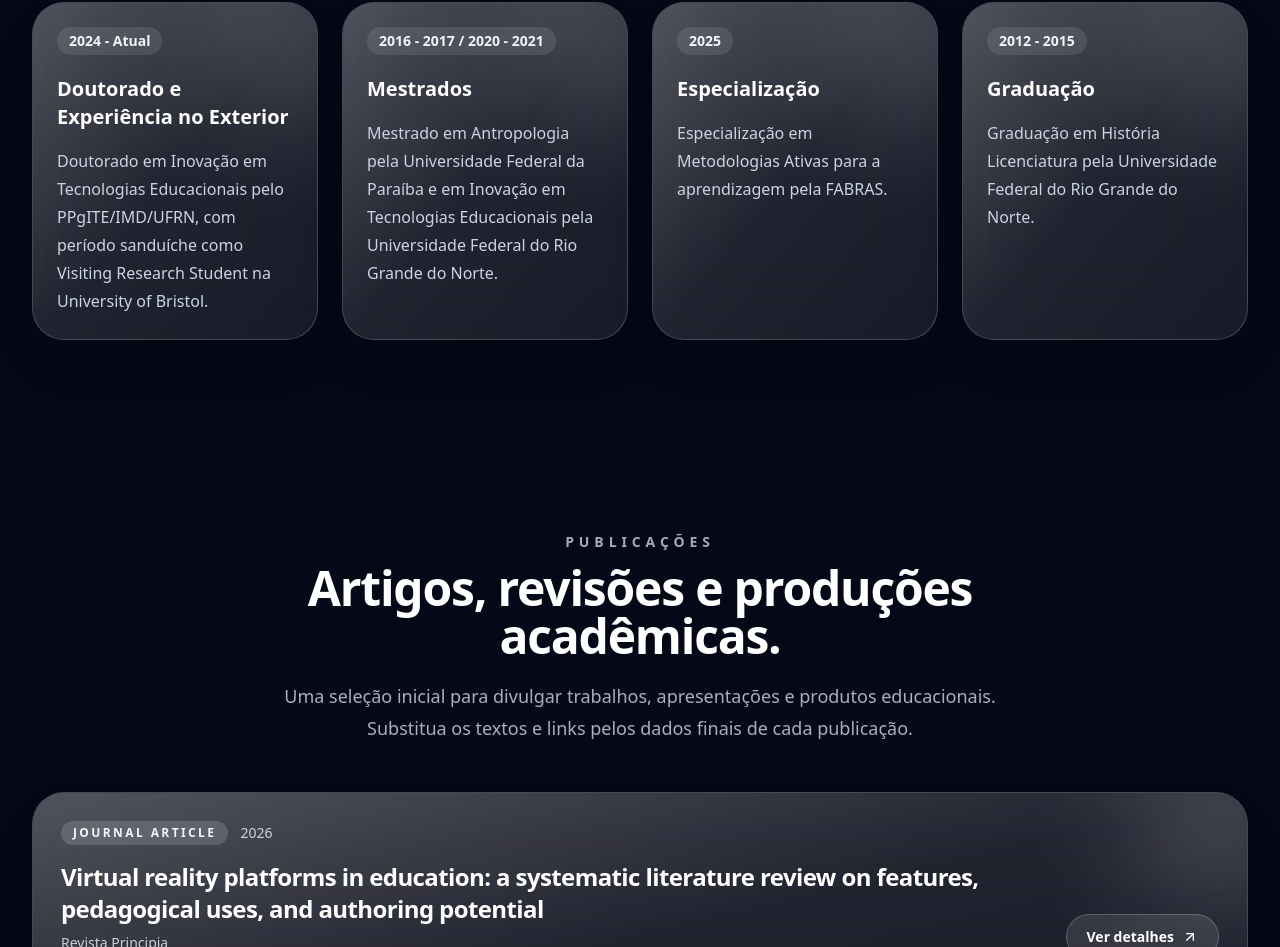
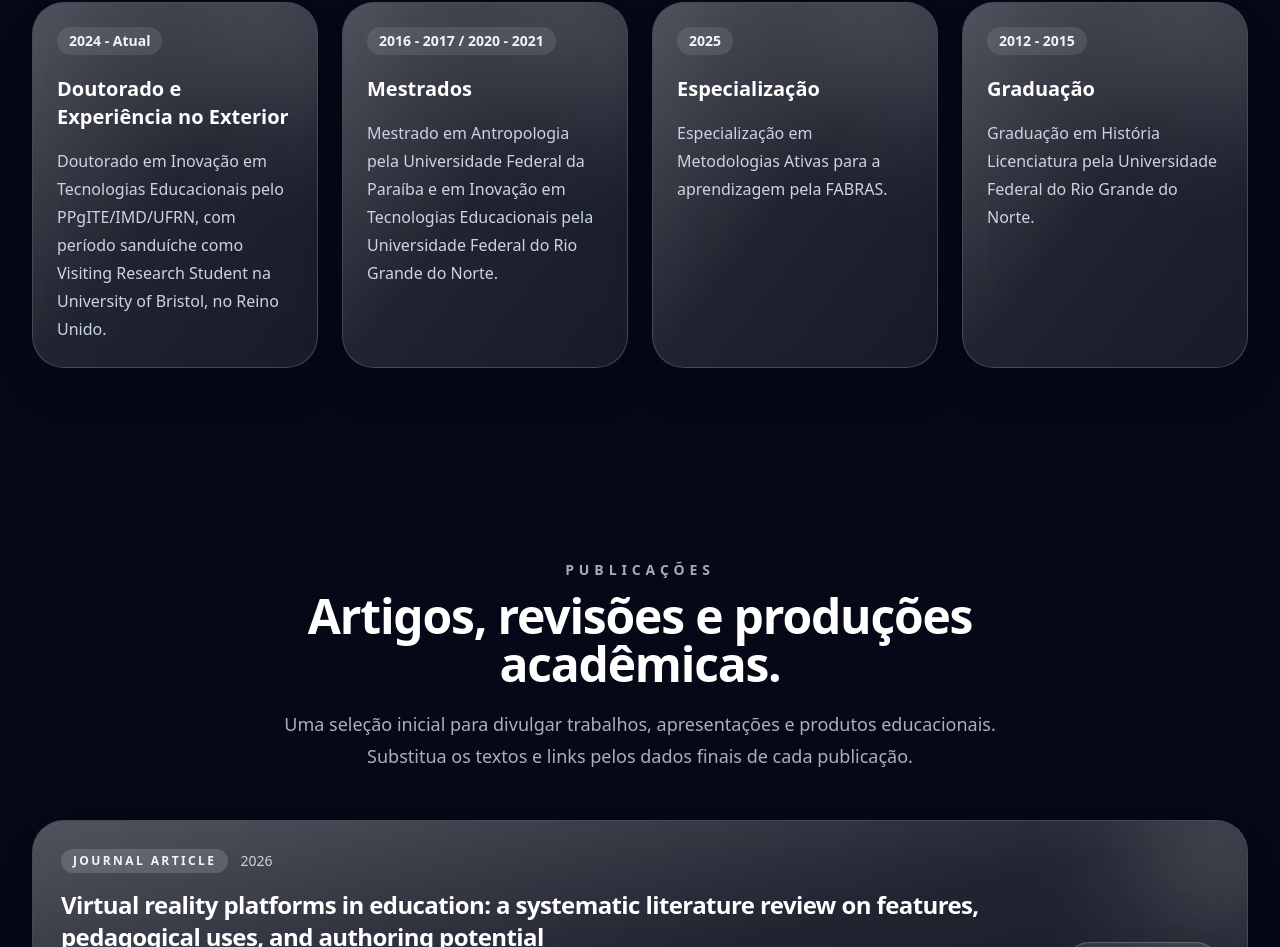
Before and after one commit to luscavle/meu-site, a React (Vite) app in the folder lucasvale-site-vercel-final/: page / in a window 1280 px wide. Shown: the part 3078-4025 px from the top of the page. Built offline with nearby package versions, Linux system fonts and the light colour scheme.

Commit message:
Update content.js

```diff
--- a/lucasvale-site-vercel-final/src/data/content.js
+++ b/lucasvale-site-vercel-final/src/data/content.js
@@ -95,7 +95,7 @@ export const timeline = [
   {
     period: "2024 - Atual",
     title: "Doutorado e Experiência no Exterior",
-    text: "Doutorado em Inovação em Tecnologias Educacionais pelo PPgITE/IMD/UFRN, com período sanduíche como Visiting Research Student na University of Bristol.",
+    text: "Doutorado em Inovação em Tecnologias Educacionais pelo PPgITE/IMD/UFRN, com período sanduíche como Visiting Research Student na University of Bristol, no Reino Unido.",
   },
   {
     period: "2016 - 2017 / 2020 - 2021",
@@ -215,7 +215,7 @@ export function getPageContent(isPt) {
           {
             period: "2024 – Present",
             title: "Doctoral Research and International Experience",
-            text: "PhD candidate in Innovation in Educational Technologies at PPgITE/IMD/UFRN, with a visiting research period at the University of Bristol as a Visiting Research Student.",
+            text: "PhD candidate in Innovation in Educational Technologies at PPgITE/IMD/UFRN, with a visiting research period at the University of Bristol (UK) as a Visiting Research Student.",
           },
           {
             period: "2016 – 2017 / 2020 – 2021",
```
